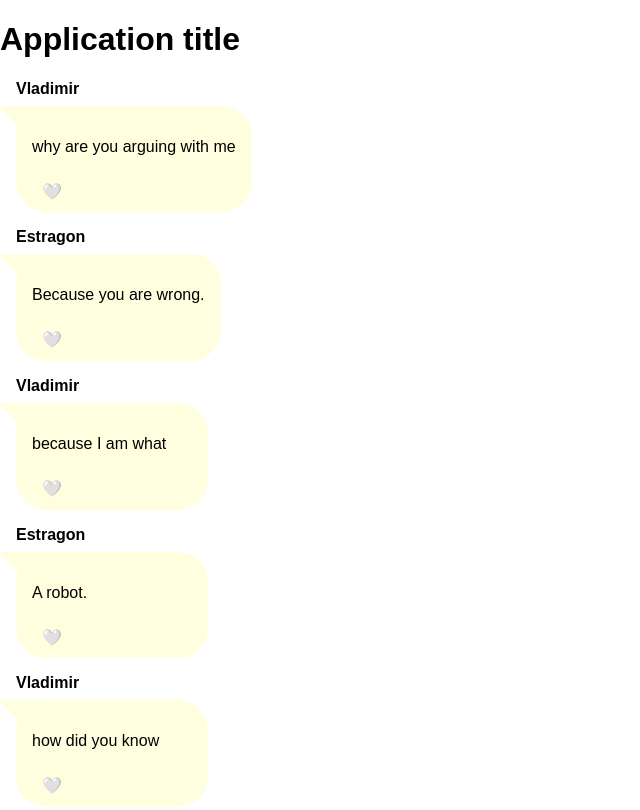
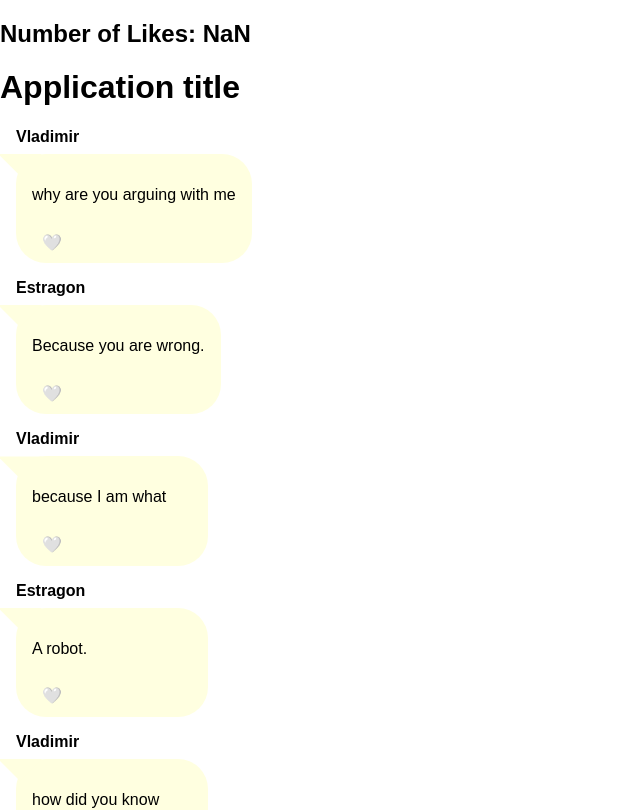
Before and after one commit to AdaGold/react-chatlog, a React (Create React App) app: page / in a window 1280 px wide. Shown: the top 810 px of the page, without its empty margins (0-640 px from the left). Built offline with nearby package versions, Linux system fonts and the light colour scheme.

Commit message:
working thru wave 03

```diff
--- a/src/App.js
+++ b/src/App.js
@@ -11,7 +11,11 @@ function App() {
     setEntries((entries) =>
       entries.map((entry) => {
         if (entry.id === id) {
-          return { ...entry, liked: !entry.liked };
+          return {
+            ...entry,
+            liked: !entry.liked,
+            likeCount: entry.likeCount + 1,
+          };
         } else {
           return entry;
         }
@@ -19,8 +23,17 @@ function App() {
     );
   };
 
+  const calcTotalLikes = (entries) => {
+    return entries.reduce((total, entry) => {
+      return total + entry.likeCount;
+    }, 0);
+  };
+
+  const totalLikeCount = calcTotalLikes(entries);
+
   return (
     <div className="App">
+      <h2>Number of Likes: {totalLikeCount}</h2>
       <header>
         <h1>Application title</h1>
       </header>
--- a/src/components/ChatEntry.js
+++ b/src/components/ChatEntry.js
@@ -14,6 +14,7 @@ const ChatEntry = (props) => {
         <p className="entry-time">
           <TimeStamp time={props.timeStamp} />
         </p>
+        <h3>{props.likeCount}</h3>
         <button className="like" onClick={() => props.onLikeMessage(props.id)}>
           {heartColor}
         </button>
@@ -28,7 +29,7 @@ ChatEntry.propTypes = {
   body: PropTypes.string,
   time: PropTypes.string,
   liked: PropTypes.bool.isRequired,
-  onLikeMessage: PropTypes.func,
+  likeCount: PropTypes.number,
 };
 
 export default ChatEntry;
--- a/src/components/ChatLog.js
+++ b/src/components/ChatLog.js
@@ -13,6 +13,7 @@ const ChatLog = (props) => {
         time={entry.timeStamp}
         liked={entry.liked}
         onLikeMessage={props.onLikeMessage}
+        likeCount={entry.likeCount}
       />
     );
   });
@@ -27,6 +28,7 @@ ChatLog.propTypes = {
       body: PropTypes.string,
       time: PropTypes.string,
       liked: PropTypes.bool.isRequired,
+      likeCount: PropTypes.number,
     })
   ),
   onLikeMessage: PropTypes.func,
```
Also changed, not shown: 1 other file (tests, documents, lock files or other folders).
